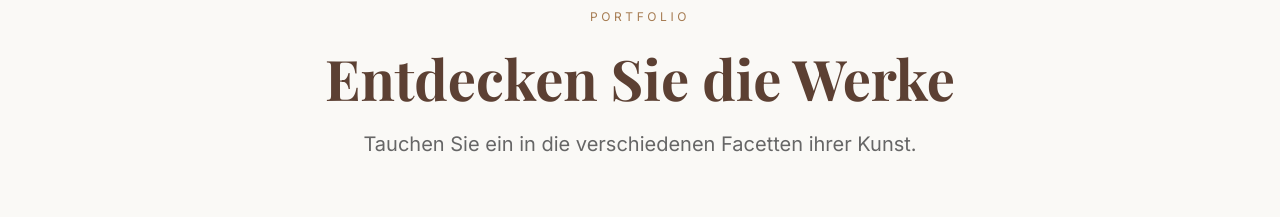
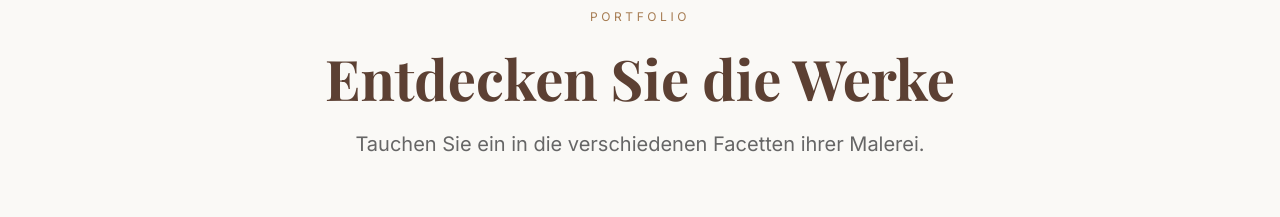
Before and after one commit to christjunior96/ec-gallery, a Next.js app: page / in a window 1280 px wide. Shown: the part 2120-2337 px from the top of the page. Built offline with nearby package versions, Linux system fonts and the light colour scheme; a web font is replaced by a local one.

Commit message:
Replace Kunst with Malerei

```diff
--- a/src/app/page.tsx
+++ b/src/app/page.tsx
@@ -116,7 +116,7 @@ export default function Home() {
               <span className={styles.sectionLabel}>Portfolio</span>
               <h2 className="serif">Entdecken Sie die Werke</h2>
               <p className={styles.sectionSubtitle}>
-                Tauchen Sie ein in die verschiedenen Facetten ihrer Kunst.
+                Tauchen Sie ein in die verschiedenen Facetten ihrer Malerei.
               </p>
             </div>
           </AnimatedSection>
```
